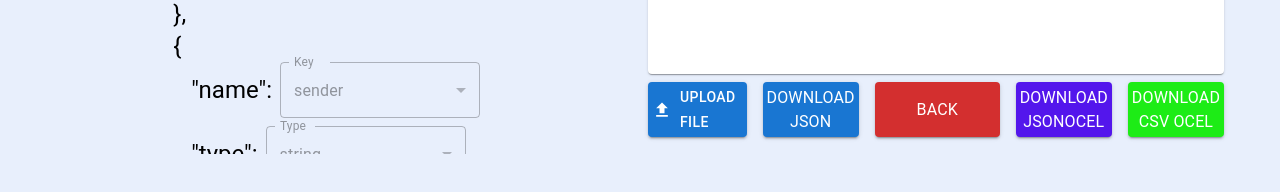
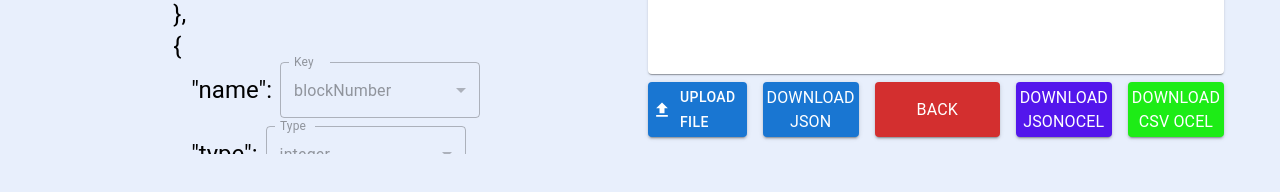
Before and after one commit to lollobeach/BlockchainProcessMining_frontend, a React (Create React App) app: page /ocel in a window 1280 px wide. Shown: the part 506-698 px from the top of the page. Built offline with nearby package versions, Linux system fonts and the light colour scheme.

Commit message:
feat: add blockNumber select in Data Mapping page

```diff
--- a/src/components/eventTypes/ActivityEventAttribute.js
+++ b/src/components/eventTypes/ActivityEventAttribute.js
@@ -4,7 +4,7 @@ import CustomTypography from "../CustomTypography";
 
 function ActivityEventAttribute() {
 
-    const attributes = ["gasUsed", "sender"]
+    const attributes = ["gasUsed", "blockNumber", "sender"]
 
     return (
         attributes.map((attribute, index) => (
@@ -39,11 +39,11 @@ function ActivityEventAttribute() {
                                 <FormControl disabled fullWidth sx={{width: 200}}>
                                     <InputLabel>Type</InputLabel>
                                     <Select
-                                        value={attribute === "gasUsed" ? "integer" : "string"}
+                                        value={attribute === "gasUsed" || attribute === "blockNumber" ? "integer" : "string"}
                                         label="name"
                                     >
-                                        <MenuItem value={attribute === "gasUsed" ? "integer" : "string"}
-                                                  sx={{width: 400, overflow: "auto"}}>{attribute === "gasUsed" ? "integer" : "string"}</MenuItem>
+                                        <MenuItem value={attribute === "gasUsed" || attribute === "blockNumber" ? "integer" : "string"}
+                                                  sx={{width: 400, overflow: "auto"}}>{attribute === "gasUsed" || attribute === "blockNumber" ? "integer" : "string"}</MenuItem>
                                     </Select>
                                 </FormControl>
                             </Stack>
```
